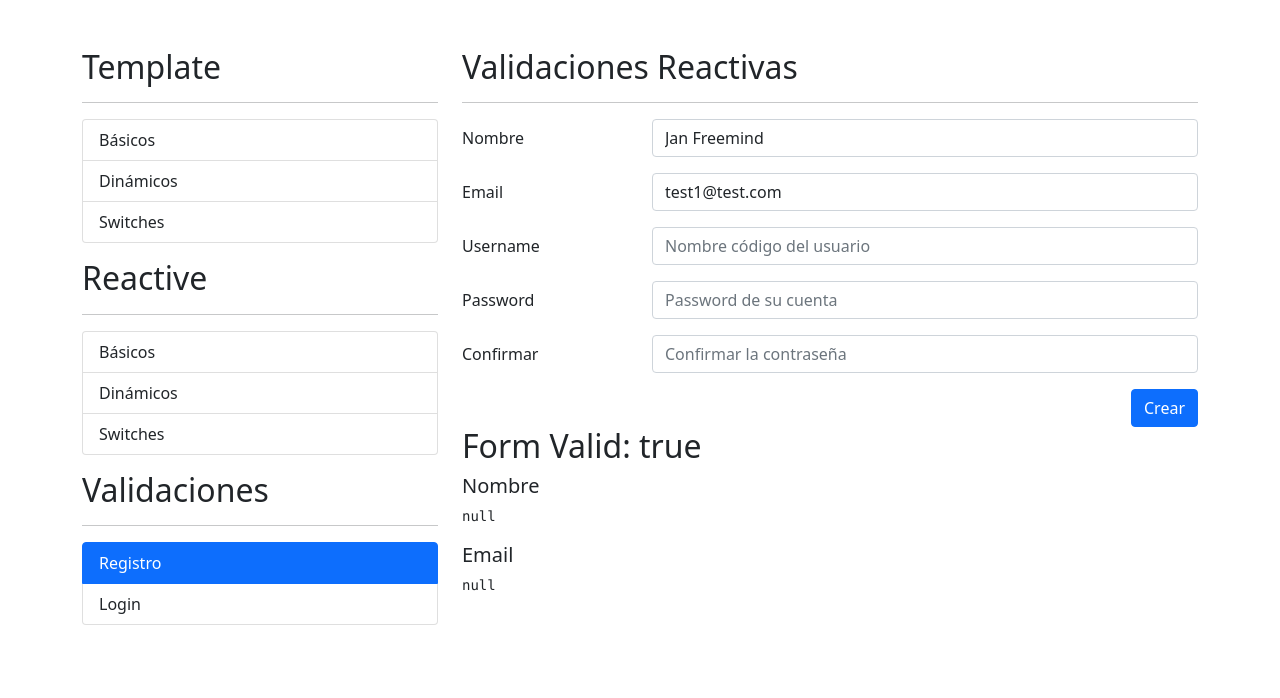
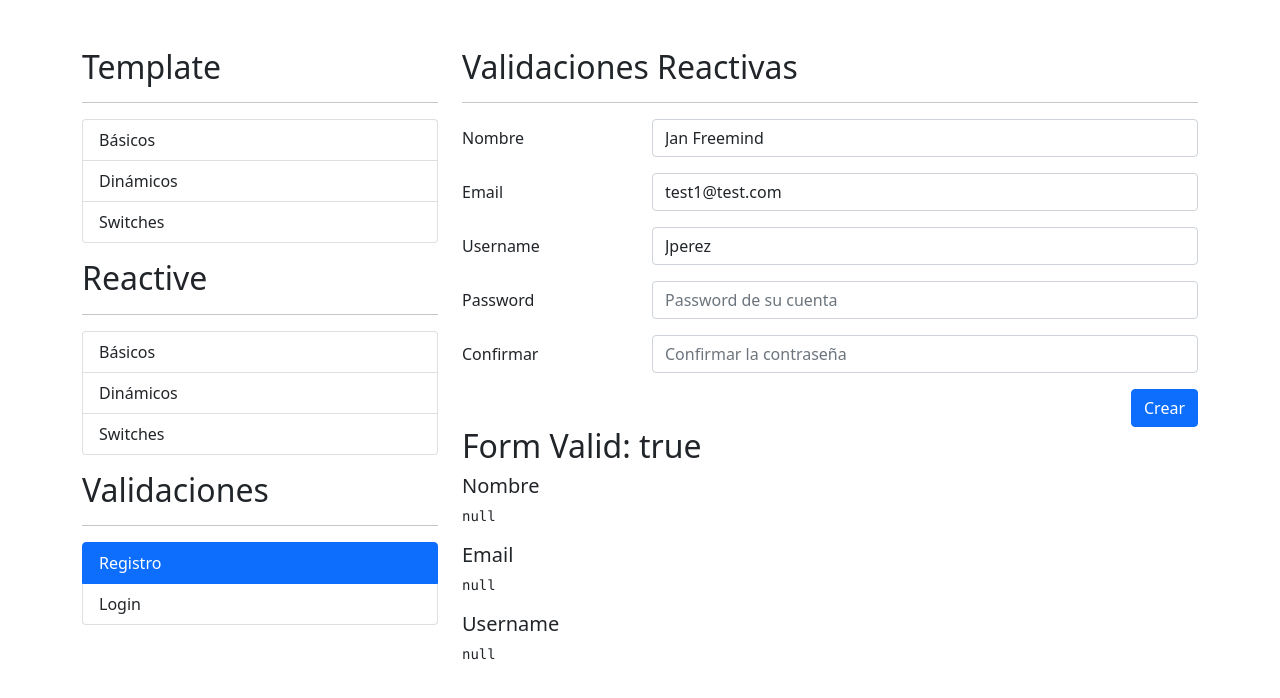
Before and after one commit to JanFreemind/06-formulariosApp, an Angular app: page /auth/registro in a window 1280 px wide. Shown: the top 698 px of the page. Built offline with nearby package versions, Linux system fonts and the light colour scheme.

Commit message:
Validaciones personalizadas

```diff
--- a/src/app/auth/pages/registro/registro.component.html
+++ b/src/app/auth/pages/registro/registro.component.html
@@ -47,7 +47,13 @@
                 <div class="col-sm-9">
                     <input type="text"
                        class="form-control"
+                       formControlName="username"
                        placeholder="Nombre código del usuario">
+
+                    <span class="form-text text-danger"
+                          *ngIf="campoNoValido('username')">
+                        El username no puede ser Strider
+                    </span>
                 </div>
             </div>
 
@@ -92,3 +98,6 @@
 
 <h5>Email</h5>
 <pre>{{ miFormulario.controls['email'].errors | json }}</pre>
+
+<h5>Username</h5>
+<pre>{{ miFormulario.controls['username'].errors | json }}</pre>
--- a/src/app/auth/pages/registro/registro.component.ts
+++ b/src/app/auth/pages/registro/registro.component.ts
@@ -1,5 +1,7 @@
+import { ConditionalExpr } from '@angular/compiler';
 import { Component, OnInit } from '@angular/core';
-import { FormGroup, FormBuilder, Validators } from '@angular/forms';
+import { FormGroup, FormBuilder, Validators, FormControl } from '@angular/forms';
+import { TemplateRoutingModule } from '../../../template/template-routing.module';
 
 @Component({
   selector: 'app-registro',
@@ -13,9 +15,23 @@ export class RegistroComponent implements OnInit {
   nombreApellidoPattern: string = '([a-zA-Z]+) ([a-zA-Z]+)';
   emailPattern: string = "^[a-z0-9._%+-]+@[a-z0-9.-]+\\.[a-z]{2,4}$";
 
+  noPuedeSerStrider( control: FormControl ) {
+    const valor = control.value?.trim().toLowerCase();
+    if ( valor === 'strider' ) {
+      //return ERROR
+      return {
+        noStrider: true
+      }
+    }
+
+    return null;
+
+  }
+
   miFormulario: FormGroup = this.fb.group({
     nombre: ['', [ Validators.required, Validators.pattern( this.nombreApellidoPattern ) ]],
-    email: ['', [ Validators.required, Validators.pattern( this.emailPattern ) ]]
+    email: ['', [ Validators.required, Validators.pattern( this.emailPattern ) ]],
+    username: ['', [ Validators.required, this.noPuedeSerStrider ]]
   })
 
   constructor( private fb: FormBuilder ) { }
@@ -23,7 +39,8 @@ export class RegistroComponent implements OnInit {
   ngOnInit(): void {
     this.miFormulario.reset({
       nombre: 'Jan Freemind',
-      email: 'test1@test.com'
+      email: 'test1@test.com',
+      username: 'Jperez'
     })
   }
 
```
